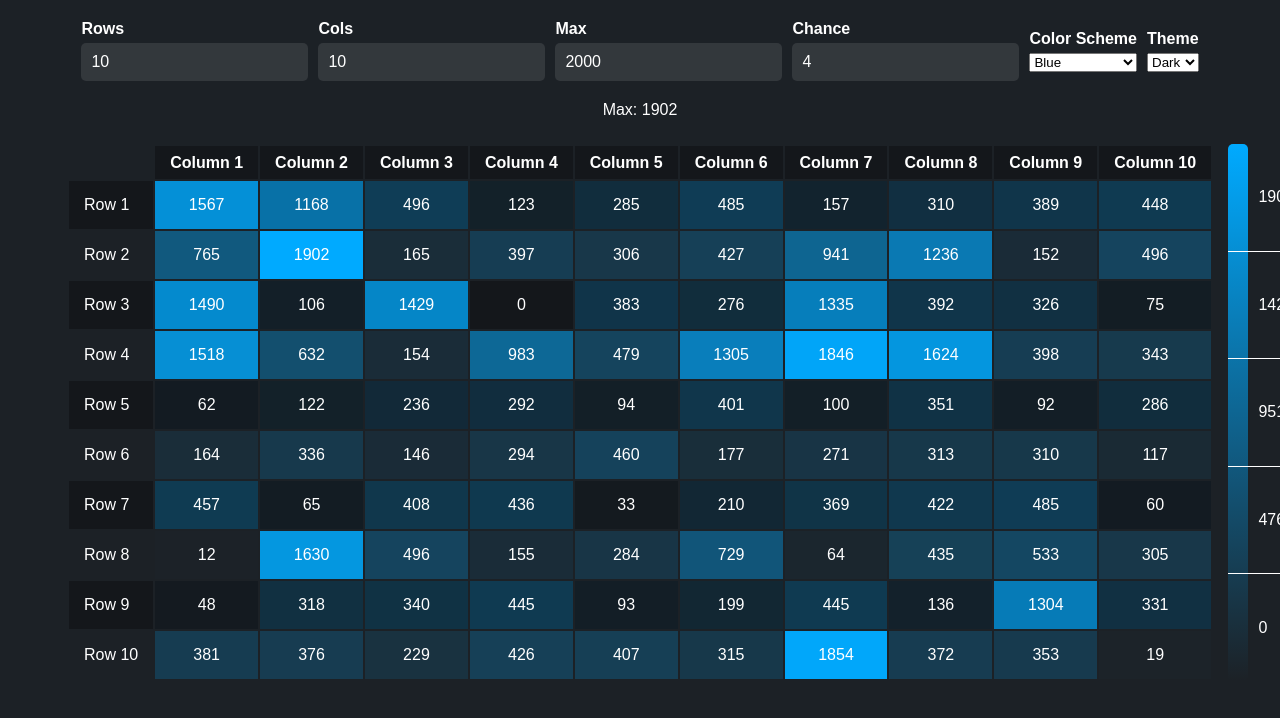
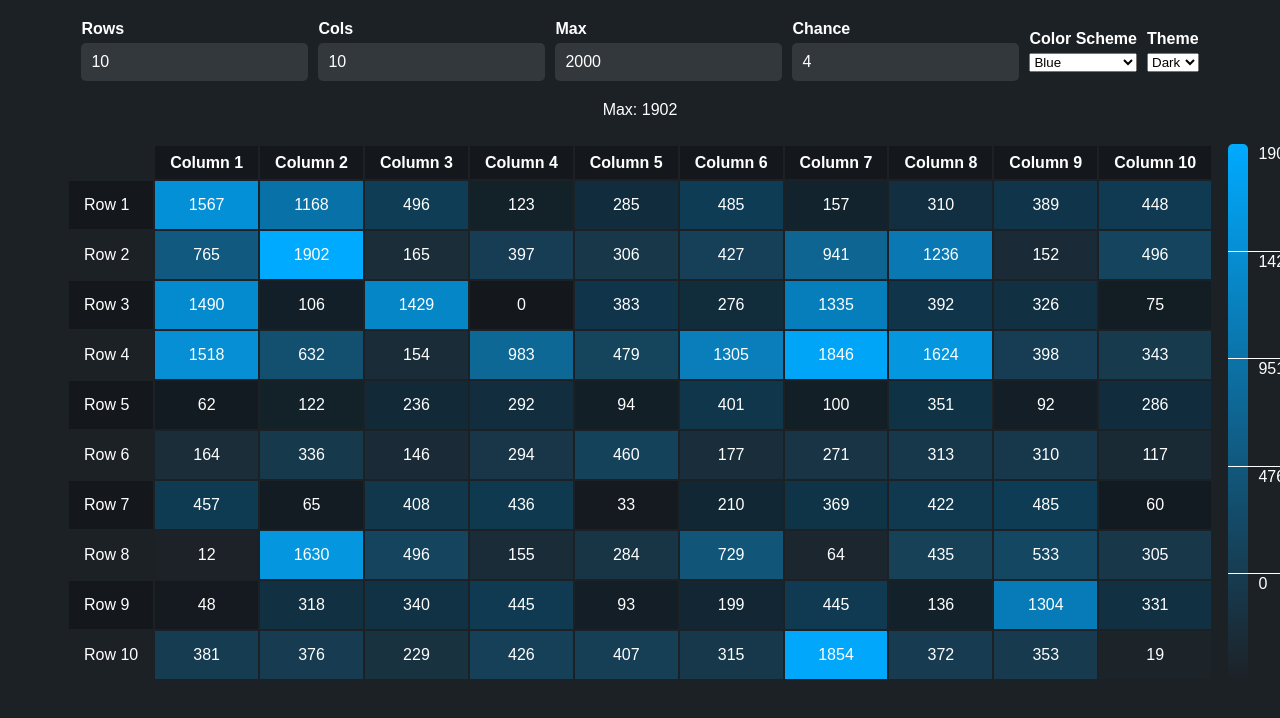
Before and after one commit to jofaval/headless-heatmap, a React (Vite) app: page / in a window 1280 px wide. Shown: the top 718 px of the page. Built offline with nearby package versions, Linux system fonts and the light colour scheme.

Commit message:
fix(examples): debugging ranges ui

```diff
--- a/src/examples/heatmap-table/app.css
+++ b/src/examples/heatmap-table/app.css
@@ -57,6 +57,8 @@
 
   flex: 100%;
   width: calc(100% + var(--spacing));
+  display: flex;
+  align-items: start;
 
   cursor: pointer;
   background: transparent;
--- a/src/examples/heatmap-table/app.tsx
+++ b/src/examples/heatmap-table/app.tsx
@@ -158,6 +158,7 @@ function App() {
   const filterByRange = ({ end, start }: { start: number; end: number }) => {
     const allValues = getAllValuesFromData({ data });
     const filteredValues = allValues.filter((n) => start <= n && n <= end);
+    console.log({ start, end, allValues, filteredValues });
 
     if (!filteredValues.length) {
       console.warn("resetting changes, no value was found with this filter", {
```
